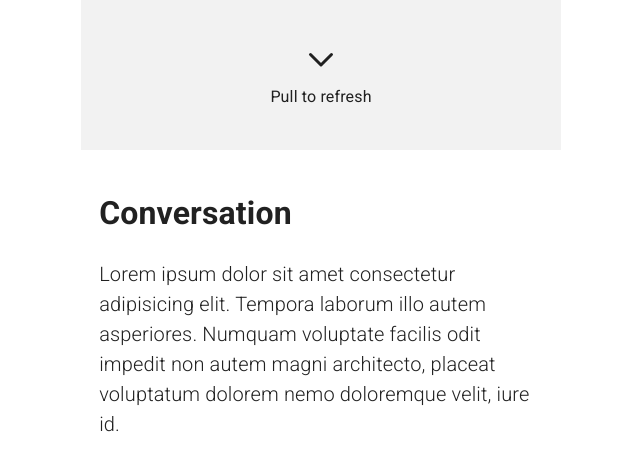
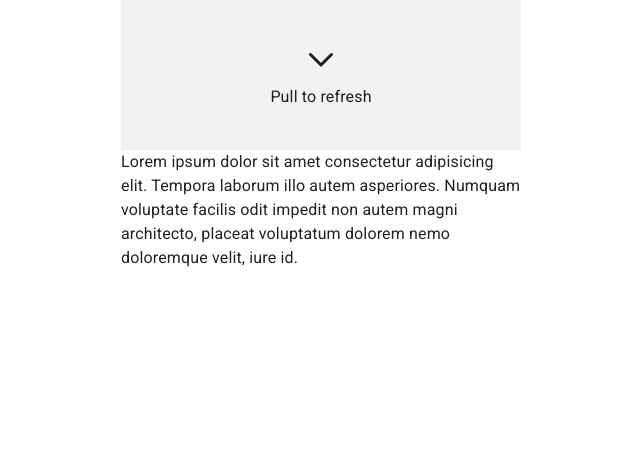
Before and after one commit to anselbrandt/material-pull-to-refresh, a React (Vite) app: page / in a window 1280 px wide. Shown: the top 470 px of the page, without its empty margins (319-959 px from the left). Built offline with nearby package versions, Linux system fonts and the light colour scheme.

Commit message:
Update styles

```diff
--- a/src/App.css
+++ b/src/App.css
@@ -74,35 +74,3 @@
   inline-size: var(--size);
   block-size: var(--size);
 }
-
-.container {
-  scroll-snap-type: y mandatory;
-  overscroll-behavior: contain;
-  scroll-behavior: smooth;
-  color-scheme: dark light;
-}
-
-main {
-  padding: 2ch;
-  /*  the only child with snap alignment is "scroll start"  */
-  scroll-snap-align: start;
-  /*  it's not "toss to refresh"  */
-  scroll-snap-stop: always;
-  min-block-size: 200vh;
-}
-
-body {
-  margin: 0;
-  padding: 0;
-  font-family: system-ui;
-  display: grid;
-  justify-items: center;
-  overscroll-behavior: none;
-}
-
-p {
-  max-inline-size: 40ch;
-  font-size: 1.25rem;
-  font-weight: 200;
-  line-height: 1.5;
-}
--- a/src/App.tsx
+++ b/src/App.tsx
@@ -1,5 +1,6 @@
 import { useEffect, useRef, useState } from "react";
 import "scrollyfills";
+import { Box, Stack, Typography } from "@mui/material";
 import "./App.css";
 
 export default function App() {
@@ -48,8 +49,17 @@ export default function App() {
   });
 
   return (
-    <div className="container" ref={ptr_scrollport}>
-      <header id="refresh" ref={ptr}>
+    <Stack alignItems="center" sx={{ overscrollBehavior: "none" }}>
+      <Box
+        className="container"
+        ref={ptr_scrollport}
+        sx={{
+          scrollSnapType: "y mandatory",
+          overscrollBehavior: "contain",
+          scrollBehavior: "smooth",
+        }}
+      >
+        <Box id="refresh" ref={ptr}>
           <svg viewBox="0 0 24 24" width="24" height="24">
             <path
               stroke-linecap="round"
@@ -58,17 +68,25 @@ export default function App() {
               d="M19 9l-7 7-7-7"
             />
           </svg>
-        <span>{message}</span>
-      </header>
-      <main id="refresh-main" ref={main}>
-        <h1>Conversation</h1>
-        <p>
+          <Typography>{message}</Typography>
+        </Box>
+        <Box
+          id="refresh-main"
+          ref={main}
+          sx={{
+            scrollSnapAlign: "start",
+            scrollSnapStop: "always",
+            minBlockSize: "200vh",
+          }}
+        >
+          <Typography width={400}>
             Lorem ipsum dolor sit amet consectetur adipisicing elit. Tempora
-          laborum illo autem asperiores. Numquam voluptate facilis odit impedit
-          non autem magni architecto, placeat voluptatum dolorem nemo doloremque
-          velit, iure id.
-        </p>
-      </main>
-    </div>
+            laborum illo autem asperiores. Numquam voluptate facilis odit
+            impedit non autem magni architecto, placeat voluptatum dolorem nemo
+            doloremque velit, iure id.
+          </Typography>
+        </Box>
+      </Box>
+    </Stack>
   );
 }
```
Lines whose indentation alone changed are shown as unchanged.
